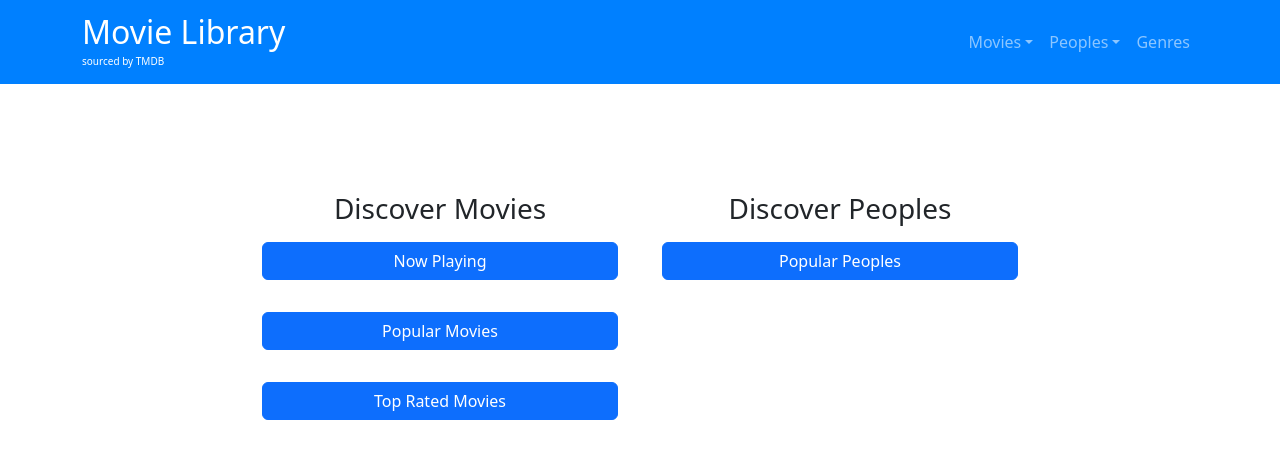
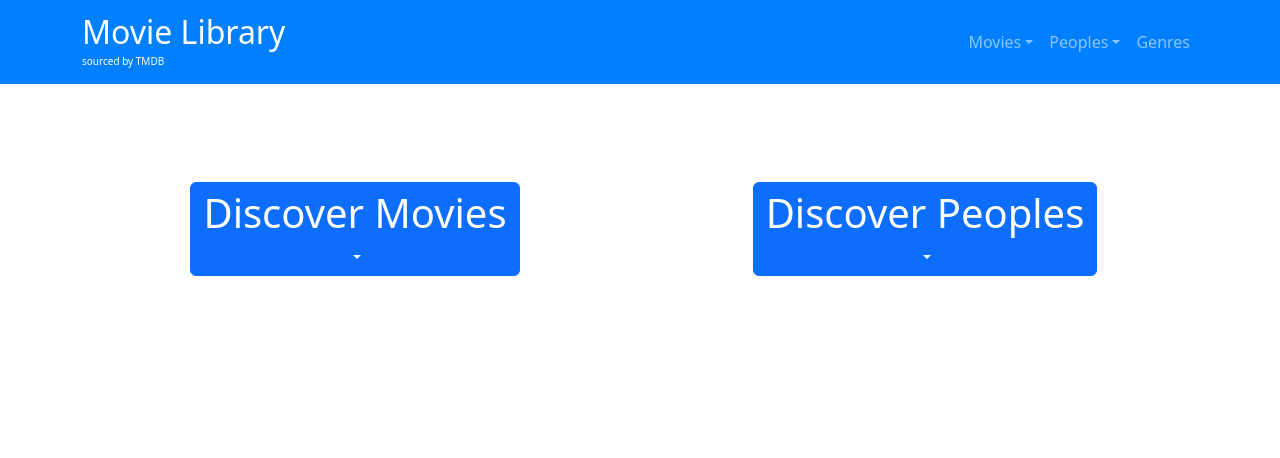
Before and after one commit to TirapatS/Movie-Library, a Vue app: page / in a window 1280 px wide. Shown: the top 458 px of the page. Built offline with nearby package versions, Linux system fonts and the light colour scheme; no server answers.

Commit message:
small changes to HomePage

```diff
--- a/src/assets/css/HomePage.css
+++ b/src/assets/css/HomePage.css
@@ -1,13 +1,4 @@
 .welcomeTextContainer {
-    display: flex;
-    flex-direction: column;
-    margin: 10px;
-    padding-top:10px;
-    padding-bottom:10px;
+    text-align: center;
     border-radius: 15px;
 }
-
-.textStyle {
-    text-align: center;
-    margin: 0px;
-}
--- a/src/pages/HomePage.jsx
+++ b/src/pages/HomePage.jsx
@@ -2,22 +2,39 @@ import Container from 'react-bootstrap/Container'
 import { Link }  from 'react-router-dom'
 import Row from 'react-bootstrap/Row'
 import Button from 'react-bootstrap/Button'
+import Dropdown from 'react-bootstrap/Dropdown'
 
 function HomePage() {
 
   return (
       <Container>
-        <Row md={3} xs={1} className="justify-content-center">
+        <Row md={2} xs={1} className="">
           <div className="my-5 welcomeTextContainer">
-            <h3 className="textStyle">Discover Movies</h3>
-            <Button variant="primary" className="textStyle my-3 myLink" as={Link} to="/now-playing">Now Playing</Button>
-            <Button variant="primary" className="textStyle my-3 myLink" as={Link} to="/popular-movies">Popular Movies</Button>
-            <Button variant="primary" className="textStyle my-3 myLink" as={Link} to="/top-rated-movies">Top Rated Movies</Button>
+            <Dropdown>
+              <Dropdown.Toggle variant="primary" id="dropdown-basic">
+                <h1>Discover Movies</h1>
+              </Dropdown.Toggle>
+              <Dropdown.Menu>
+                <Dropdown.Item as={Link} to="/now-playing"><h5 className="py-2">Now Playing</h5>
+                </Dropdown.Item>
+                <Dropdown.Item className="my-3" as={Link} to="/popular-movies"><h5 className="py-2">Popular Movies</h5>
+                </Dropdown.Item>
+                <Dropdown.Item className="my-3" as={Link} to="/top-rated-movies"><h5 className="py-2">Top Rated Movies</h5>
+                </Dropdown.Item>
+              </Dropdown.Menu>
+            </Dropdown>
           </div>
 
           <div className="my-5 welcomeTextContainer">
-            <h3 className="textStyle">Discover Peoples</h3>
-            <Button variant="primary" className="textStyle my-3 myLink" as={Link} to="/popular-peoples">Popular Peoples</Button>
+          <Dropdown>
+              <Dropdown.Toggle variant="primary" id="dropdown-basic">
+                <h1>Discover Peoples</h1>
+              </Dropdown.Toggle>
+              <Dropdown.Menu>
+                <Dropdown.Item className="my-3" as={Link} to="/popular-peoples"><h5 className="py-2">Popular Peoples</h5>
+                </Dropdown.Item>
+              </Dropdown.Menu>
+            </Dropdown>
           </div>
         </Row>
       </Container>
```
Also changed, not shown: src/components/Navbar.jsx (line endings or trailing spaces).
